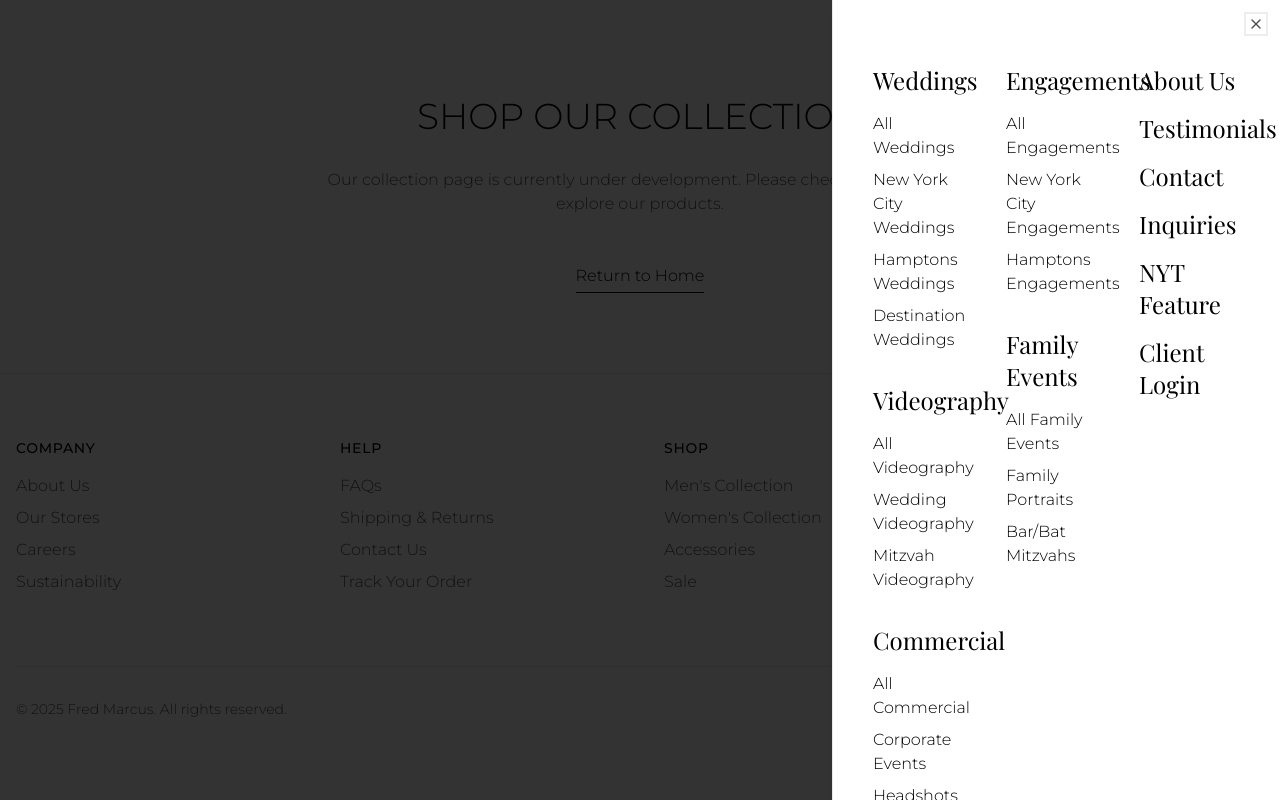
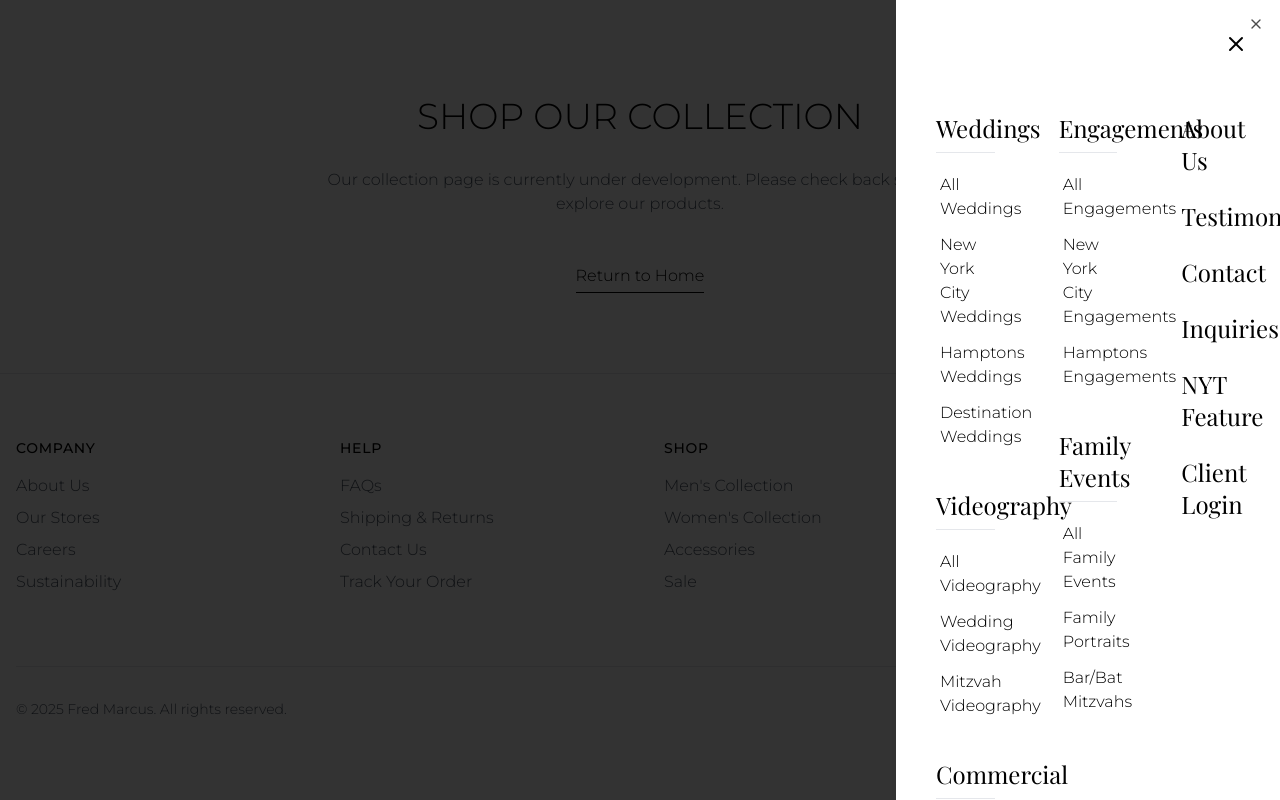
Before and after one commit to Sudarshanng/freddy-replicator-web, a React (Vite) app: page /shop in a window 1280 px wide. Both pictures are taken after a click on the button 1242 px from the left and 38 px from the top of the page. Built offline with nearby package versions, Linux system fonts and the light colour scheme.

Commit message:
Fix: Improve navigation menu appearance
Refactor the navigation menu to improve its visual appeal and usability, addressing the collision issue and enhancing the overall user experience.

```diff
--- a/src/components/Navbar.tsx
+++ b/src/components/Navbar.tsx
@@ -22,21 +22,31 @@ const Navbar = () => {
 
   return (
     <header className={`fixed w-full z-50 transition-all duration-300 ${scrolled ? 'bg-white/90 backdrop-blur-sm' : 'bg-transparent'}`}>
-      <div className="container mx-auto px-4 py-4 flex items-center justify-end">
+      <div className="container mx-auto px-4 py-4 flex items-center justify-between">
+        {/* Logo could be added here */}
+        <div className="flex-1"></div>
+
         <Sheet>
           <SheetTrigger asChild>
-            <button className="focus:outline-none p-2 rounded-md hover:bg-black/10 transition-all">
+            <button className="focus:outline-none p-2 rounded-md hover:bg-black/10 transition-all ml-auto">
               <Menu size={28} className={scrolled ? "text-black" : "text-white"} />
             </button>
           </SheetTrigger>
-          <SheetContent className="w-full sm:max-w-md overflow-y-auto" side="right">
-            <div className="flex flex-col h-full py-10 px-4">
-              <div className="grid grid-cols-1 md:grid-cols-3 gap-8">
-                {/* Column 1 - Weddings & Videography */}
-                <div className="space-y-8">
-                  <div className="space-y-4 animate-fade-in" style={{ animationDelay: '0.1s' }}>
-                    <h2 className="text-2xl font-light playfair">Weddings</h2>
-                    <div className="flex flex-col space-y-2">
+          <SheetContent className="w-full p-0 border-none bg-white overflow-y-auto" side="right">
+            <div className="h-full flex flex-col overflow-auto">
+              <div className="px-6 py-6 flex justify-end">
+                <SheetClose className="p-2 rounded-full hover:bg-black/5">
+                  <X size={24} />
+                </SheetClose>
+              </div>
+
+              <div className="flex-1 px-10 py-6">
+                <div className="grid grid-cols-1 md:grid-cols-3 gap-x-16 gap-y-12">
+                  {/* Column 1: Weddings, Videography, Commercial */}
+                  <div className="space-y-10">
+                    <div className="space-y-5 animate-fade-in" style={{ animationDelay: '0.1s' }}>
+                      <h2 className="text-2xl font-light playfair border-b pb-2">Weddings</h2>
+                      <div className="flex flex-col space-y-3 pl-1">
                         <SheetClose asChild><a href="#" className="hover:underline transform hover:translate-x-1 transition-transform">All Weddings</a></SheetClose>
                         <SheetClose asChild><a href="#" className="hover:underline transform hover:translate-x-1 transition-transform">New York City Weddings</a></SheetClose>
                         <SheetClose asChild><a href="#" className="hover:underline transform hover:translate-x-1 transition-transform">Hamptons Weddings</a></SheetClose>
@@ -44,18 +54,18 @@ const Navbar = () => {
                       </div>
                     </div>
 
-                  <div className="space-y-4 animate-fade-in" style={{ animationDelay: '0.3s' }}>
-                    <h2 className="text-2xl font-light playfair">Videography</h2>
-                    <div className="flex flex-col space-y-2">
+                    <div className="space-y-5 animate-fade-in" style={{ animationDelay: '0.3s' }}>
+                      <h2 className="text-2xl font-light playfair border-b pb-2">Videography</h2>
+                      <div className="flex flex-col space-y-3 pl-1">
                         <SheetClose asChild><a href="#" className="hover:underline transform hover:translate-x-1 transition-transform">All Videography</a></SheetClose>
                         <SheetClose asChild><a href="#" className="hover:underline transform hover:translate-x-1 transition-transform">Wedding Videography</a></SheetClose>
                         <SheetClose asChild><a href="#" className="hover:underline transform hover:translate-x-1 transition-transform">Mitzvah Videography</a></SheetClose>
                       </div>
                     </div>
 
-                  <div className="space-y-4 animate-fade-in" style={{ animationDelay: '0.5s' }}>
-                    <h2 className="text-2xl font-light playfair">Commercial</h2>
-                    <div className="flex flex-col space-y-2">
+                    <div className="space-y-5 animate-fade-in" style={{ animationDelay: '0.5s' }}>
+                      <h2 className="text-2xl font-light playfair border-b pb-2">Commercial</h2>
+                      <div className="flex flex-col space-y-3 pl-1">
                         <SheetClose asChild><a href="#" className="hover:underline transform hover:translate-x-1 transition-transform">All Commercial</a></SheetClose>
                         <SheetClose asChild><a href="#" className="hover:underline transform hover:translate-x-1 transition-transform">Corporate Events</a></SheetClose>
                         <SheetClose asChild><a href="#" className="hover:underline transform hover:translate-x-1 transition-transform">Headshots</a></SheetClose>
@@ -63,20 +73,20 @@ const Navbar = () => {
                     </div>
                   </div>
 
-                {/* Column 2 - Engagements & Family Events */}
-                <div className="space-y-8">
-                  <div className="space-y-4 animate-fade-in" style={{ animationDelay: '0.2s' }}>
-                    <h2 className="text-2xl font-light playfair">Engagements</h2>
-                    <div className="flex flex-col space-y-2">
+                  {/* Column 2: Engagements, Family Events */}
+                  <div className="space-y-10">
+                    <div className="space-y-5 animate-fade-in" style={{ animationDelay: '0.2s' }}>
+                      <h2 className="text-2xl font-light playfair border-b pb-2">Engagements</h2>
+                      <div className="flex flex-col space-y-3 pl-1">
                         <SheetClose asChild><a href="#" className="hover:underline transform hover:translate-x-1 transition-transform">All Engagements</a></SheetClose>
                         <SheetClose asChild><a href="#" className="hover:underline transform hover:translate-x-1 transition-transform">New York City Engagements</a></SheetClose>
                         <SheetClose asChild><a href="#" className="hover:underline transform hover:translate-x-1 transition-transform">Hamptons Engagements</a></SheetClose>
                       </div>
                     </div>
 
-                  <div className="space-y-4 animate-fade-in" style={{ animationDelay: '0.4s' }}>
-                    <h2 className="text-2xl font-light playfair">Family Events</h2>
-                    <div className="flex flex-col space-y-2">
+                    <div className="space-y-5 animate-fade-in" style={{ animationDelay: '0.4s' }}>
+                      <h2 className="text-2xl font-light playfair border-b pb-2">Family Events</h2>
+                      <div className="flex flex-col space-y-3 pl-1">
                         <SheetClose asChild><a href="#" className="hover:underline transform hover:translate-x-1 transition-transform">All Family Events</a></SheetClose>
                         <SheetClose asChild><a href="#" className="hover:underline transform hover:translate-x-1 transition-transform">Family Portraits</a></SheetClose>
                         <SheetClose asChild><a href="#" className="hover:underline transform hover:translate-x-1 transition-transform">Bar/Bat Mitzvahs</a></SheetClose>
@@ -84,8 +94,8 @@ const Navbar = () => {
                     </div>
                   </div>
 
-                {/* Column 3 - About, Contact, etc */}
-                <div className="space-y-4 animate-fade-in" style={{ animationDelay: '0.3s' }}>
+                  {/* Column 3: About Us, etc. */}
+                  <div className="space-y-6 animate-fade-in" style={{ animationDelay: '0.3s' }}>
                     <SheetClose asChild><a href="#" className="block text-2xl font-light playfair hover:underline transform hover:translate-x-1 transition-transform">About Us</a></SheetClose>
                     <SheetClose asChild><a href="#" className="block text-2xl font-light playfair hover:underline transform hover:translate-x-1 transition-transform">Testimonials</a></SheetClose>
                     <SheetClose asChild><a href="#" className="block text-2xl font-light playfair hover:underline transform hover:translate-x-1 transition-transform">Contact</a></SheetClose>
@@ -94,9 +104,10 @@ const Navbar = () => {
                     <SheetClose asChild><a href="#" className="block text-2xl font-light playfair hover:underline transform hover:translate-x-1 transition-transform">Client Login</a></SheetClose>
                   </div>
                 </div>
+              </div>
 
-              <div className="mt-auto pt-12 text-center animate-fade-in" style={{ animationDelay: '0.6s' }}>
-                <p className="text-lg font-light">
+              <div className="mt-auto pt-12 pb-8 text-center border-t">
+                <p className="text-lg font-light animate-fade-in" style={{ animationDelay: '0.6s' }}>
                   Keep up with Fred Marcus: <a href="#" className="underline hover:text-gray-600 transition-colors">Behind the Lens</a>
                 </p>
               </div>
```
Lines whose indentation alone changed are shown as unchanged.
